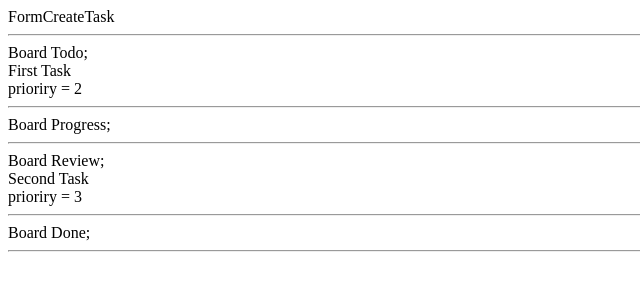
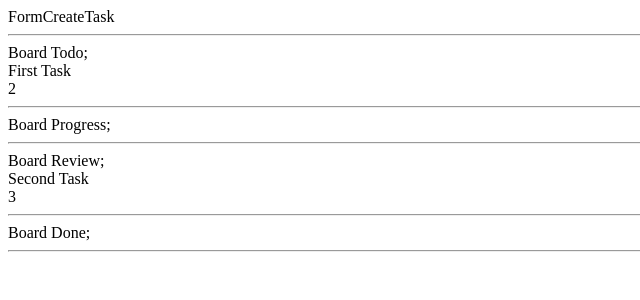
Before and after one commit to Natalina27/pasv_kanban_fe4, a React (Create React App) app: page / in a window 1280 px wide. Shown: the top 300 px of the page, without its empty margins (0-640 px from the left). Built offline with nearby package versions, Linux system fonts and the light colour scheme.

Commit message:
added lodash (npm install lodash or yarn add lodash)

```diff
--- a/package.json
+++ b/package.json
@@ -6,6 +6,7 @@
     "@testing-library/jest-dom": "^4.2.4",
     "@testing-library/react": "^9.3.2",
     "@testing-library/user-event": "^7.1.2",
+    "lodash": "^4.17.19",
     "react": "^16.13.1",
     "react-dom": "^16.13.1",
     "react-scripts": "3.4.1",
--- /dev/null
+++ b/src/components/Board/Task/index.js
@@ -0,0 +1,10 @@
+import React from 'react';
+
+export const Task = ({task}) => {
+    return (
+        <div>
+            <div> {task.title}</div>
+            <div> {task.priority}</div>
+        </div>
+    );
+};
--- a/src/components/Board/index.js
+++ b/src/components/Board/index.js
@@ -1,18 +1,16 @@
 import React from 'react';
+import {Task} from "./Task";
+import {get} from "lodash";
 
 export const Board = ({status, tasks}) => {
+    tasks = get( [],'tasks', tasks);
     return (
         <div>
             Board {status};
             {
                tasks
                    .filter(el => el.status === status)
-                   .map( el=>
-                   <div>
-                      <div> {el.title}</div>
-                      <div> prioriry = {el.priority}</div>
-                   </div>
-               )
+                   .map( el=> <Task key={el.id} task={el}/>)
             }
             <hr/>
         </div>
```
